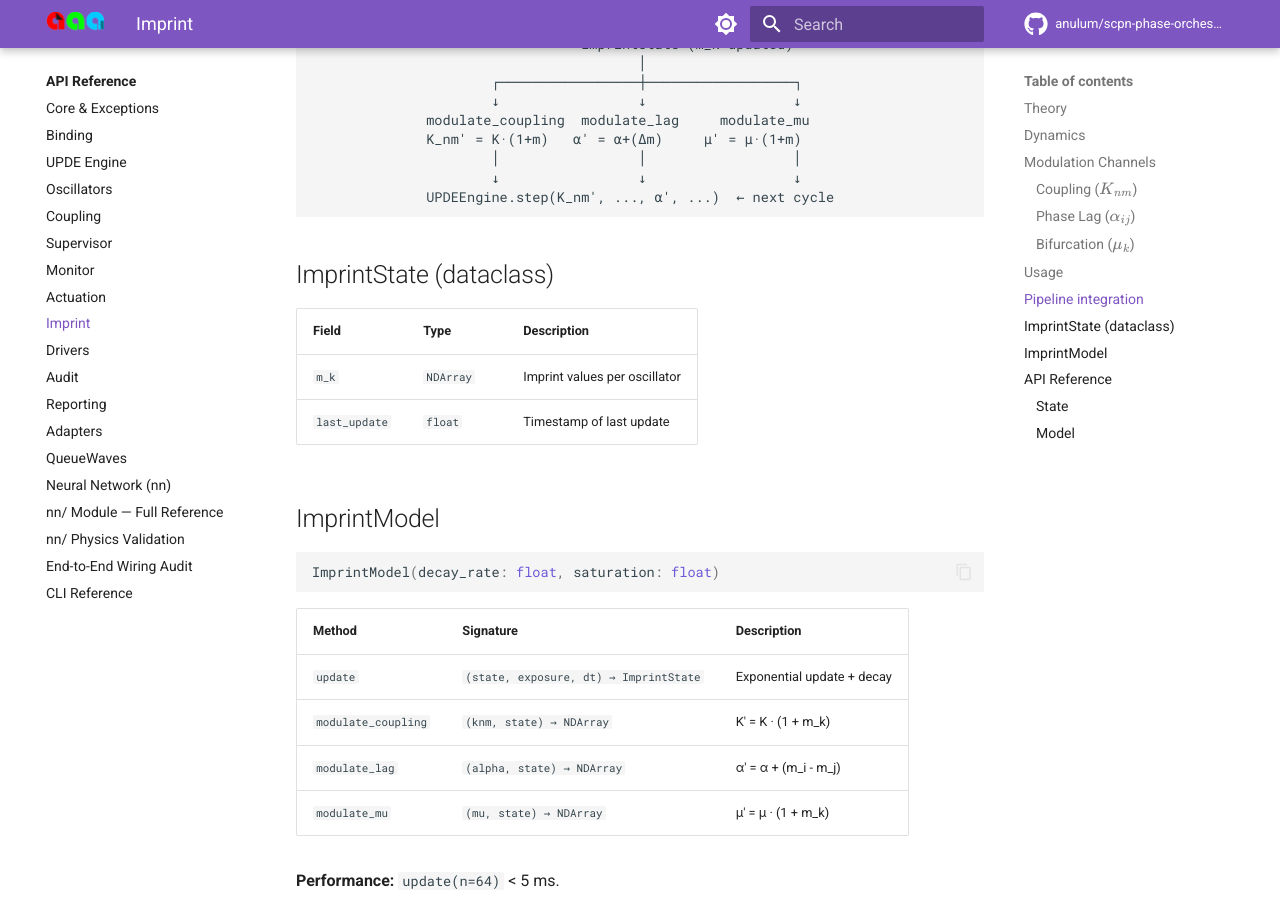
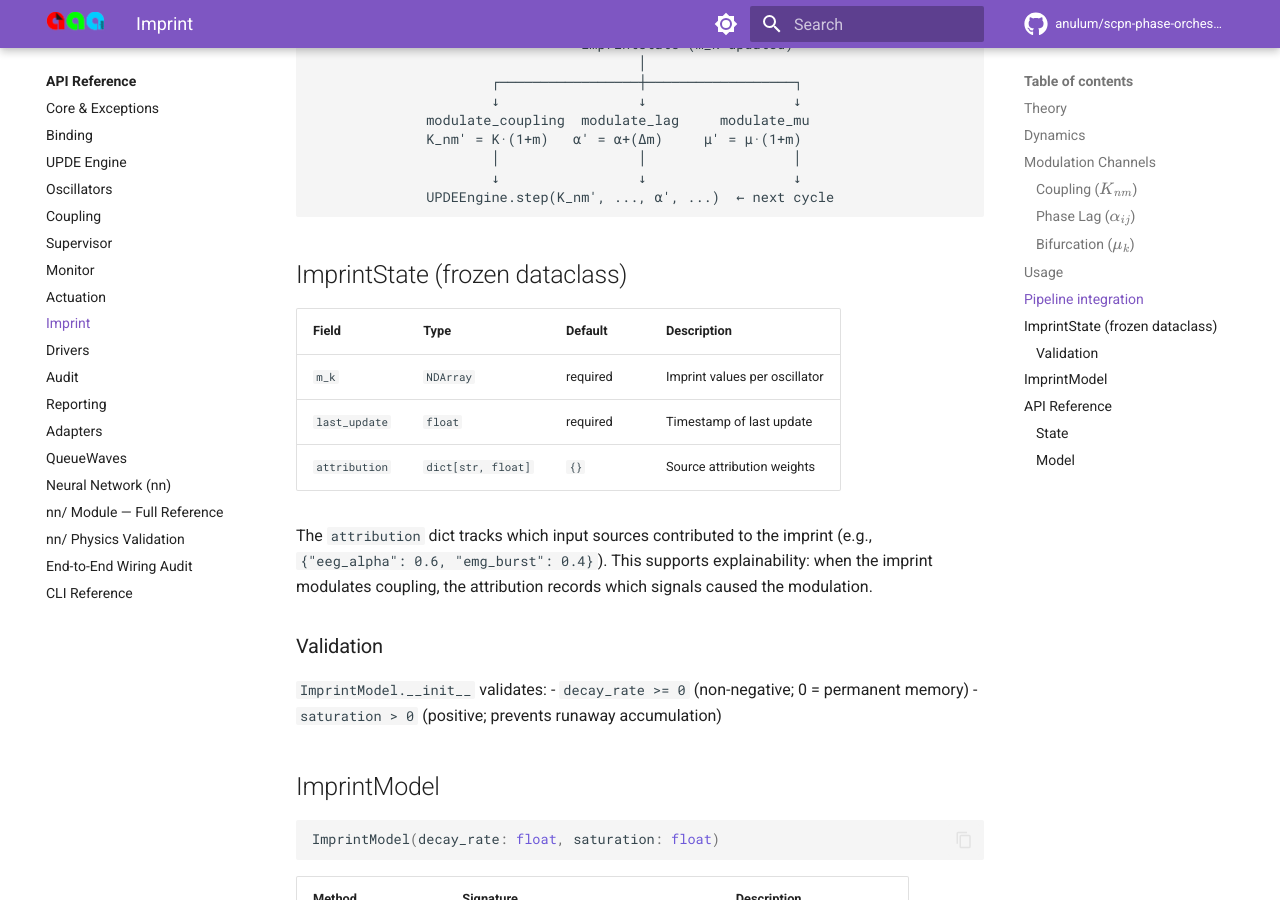
Before and after one commit to anulum/scpn-phase-orchestrator, an MkDocs documentation site: the page built from docs/reference/api/imprint.md, in a window 1280 px wide and 900 px high, scrolled down 2962 px. Built offline with MkDocs 1.6.1 and Material for MkDocs 9.7.7, drawn with Linux system fonts in a browser that asks for light colours; comment, search, counter and statistics services are not loaded.

Commit message:
Expand imprint.md (155→167) with attribution field and validation rules
Added missing ImprintState.attribution field (dict[str, float]).
Verified all signatures against imprint/state.py and imprint/update.py.

Co-Authored-By: Claude Opus 4.6 (1M context) <noreply@anthropic.com>

````diff
--- a/docs/reference/api/imprint.md
+++ b/docs/reference/api/imprint.md
@@ -122,12 +122,24 @@ UPDEEngine.step() ──→ phases ──→ compute_exposure()
               UPDEEngine.step(K_nm', ..., α', ...)  ← next cycle
 ```
 
-## ImprintState (dataclass)
+## ImprintState (frozen dataclass)
 
-| Field | Type | Description |
-|-------|------|-------------|
-| `m_k` | `NDArray` | Imprint values per oscillator |
-| `last_update` | `float` | Timestamp of last update |
+| Field | Type | Default | Description |
+|-------|------|---------|-------------|
+| `m_k` | `NDArray` | required | Imprint values per oscillator |
+| `last_update` | `float` | required | Timestamp of last update |
+| `attribution` | `dict[str, float]` | `{}` | Source attribution weights |
+
+The `attribution` dict tracks which input sources contributed to the
+imprint (e.g., `{"eeg_alpha": 0.6, "emg_burst": 0.4}`). This supports
+explainability: when the imprint modulates coupling, the attribution
+records which signals caused the modulation.
+
+### Validation
+
+`ImprintModel.__init__` validates:
+- `decay_rate >= 0` (non-negative; 0 = permanent memory)
+- `saturation > 0` (positive; prevents runaway accumulation)
 
 ## ImprintModel
 
````
